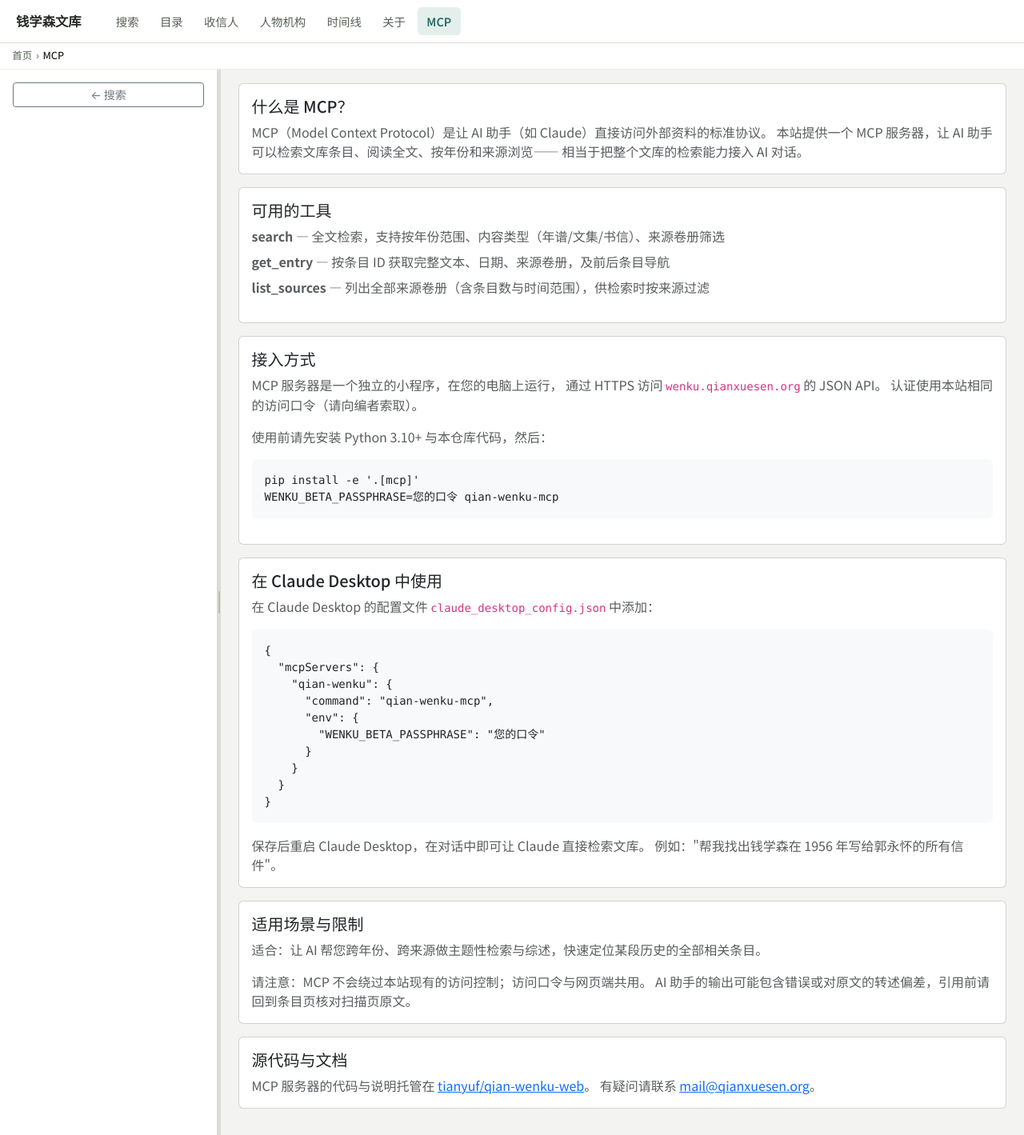
After one commit to tianyuf/qian-wenku-web, a Flask app: page /mcp in a window 1280 px wide. The commit adds this page. Shown: the whole page at 80% size. Run offline with Flask 3, Linux system fonts and the light colour scheme; some libraries are stand-ins or nearby versions.

Commit message:
Add /mcp usage guide page and navbar link
Introduces the MCP server to site visitors in Chinese: what it is,
which tools are exposed, how to install and configure (Claude Desktop
example), use cases, and caveats — auth is shared with the website,
and AI outputs should be verified against scanned pages.

```diff
--- a/src/qian_wenku_web/templates/base.html
+++ b/src/qian_wenku_web/templates/base.html
@@ -31,6 +31,7 @@
                 <a class="nav-link {% if request.path.startswith('/browse/entit') %}active{% endif %}" href="{{ url_for('views.browse_entities') }}">人物机构</a>
                 <a class="nav-link {% if request.path.startswith('/date') or request.path == '/timeline' %}active{% endif %}" href="{{ url_for('views.browse_timeline') }}">时间线</a>
                 <a class="nav-link {% if request.path == '/about' %}active{% endif %}" href="{{ url_for('views.about') }}">关于</a>
+                <a class="nav-link {% if request.path == '/mcp' %}active{% endif %}" href="{{ url_for('views.mcp_guide') }}">MCP</a>
                 {% if beta_auth_enabled %}
                 <form method="post" action="{{ url_for('logout') }}" class="logout-form">
                     <button type="submit" class="nav-link logout-button">退出</button>
--- /dev/null
+++ b/src/qian_wenku_web/templates/mcp.html
@@ -0,0 +1,105 @@
+{% extends "base.html" %}
+{% from 'breadcrumbs.html' import breadcrumbs %}
+
+{% block title %}MCP 接入 - 钱学森文库{% endblock %}
+
+{% block breadcrumbs %}
+{{ breadcrumbs([('首页', url_for('views.index')), ('MCP', None)]) }}
+{% endblock %}
+
+{% block content %}
+<aside class="sidebar-left">
+    <div class="filter-group">
+        <a href="{{ url_for('views.index') }}" class="btn btn-outline-secondary btn-sm w-100">← 搜索</a>
+    </div>
+</aside>
+
+<div class="resize-handle resize-handle-left"></div>
+
+<section class="content-center" id="main" role="main">
+    <div class="card mb-3">
+        <div class="card-body">
+            <h5 class="card-title">什么是 MCP？</h5>
+            <p class="card-text text-muted">
+                MCP（Model Context Protocol）是让 AI 助手（如 Claude）直接访问外部资料的标准协议。
+                本站提供一个 MCP 服务器，让 AI 助手可以检索文库条目、阅读全文、按年份和来源浏览——
+                相当于把整个文库的检索能力接入 AI 对话。
+            </p>
+        </div>
+    </div>
+
+    <div class="card mb-3">
+        <div class="card-body">
+            <h5 class="card-title">可用的工具</h5>
+            <ul class="list-unstyled text-muted">
+                <li class="mb-2"><strong>search</strong> — 全文检索，支持按年份范围、内容类型（年谱/文集/书信）、来源卷册筛选</li>
+                <li class="mb-2"><strong>get_entry</strong> — 按条目 ID 获取完整文本、日期、来源卷册，及前后条目导航</li>
+                <li class="mb-2"><strong>list_sources</strong> — 列出全部来源卷册（含条目数与时间范围），供检索时按来源过滤</li>
+            </ul>
+        </div>
+    </div>
+
+    <div class="card mb-3">
+        <div class="card-body">
+            <h5 class="card-title">接入方式</h5>
+            <p class="card-text text-muted">
+                MCP 服务器是一个独立的小程序，在您的电脑上运行，
+                通过 HTTPS 访问 <code>wenku.qianxuesen.org</code> 的 JSON API。
+                认证使用本站相同的访问口令（请向编者索取）。
+            </p>
+            <p class="card-text text-muted">
+                使用前请先安装 Python 3.10+ 与本仓库代码，然后：
+            </p>
+            <pre class="bg-light p-3 rounded"><code>pip install -e '.[mcp]'
+WENKU_BETA_PASSPHRASE=您的口令 qian-wenku-mcp</code></pre>
+        </div>
+    </div>
+
+    <div class="card mb-3">
+        <div class="card-body">
+            <h5 class="card-title">在 Claude Desktop 中使用</h5>
+            <p class="card-text text-muted">
+                在 Claude Desktop 的配置文件 <code>claude_desktop_config.json</code> 中添加：
+            </p>
+            <pre class="bg-light p-3 rounded"><code>{
+  "mcpServers": {
+    "qian-wenku": {
+      "command": "qian-wenku-mcp",
+      "env": {
+        "WENKU_BETA_PASSPHRASE": "您的口令"
+      }
+    }
+  }
+}</code></pre>
+            <p class="card-text text-muted">
+                保存后重启 Claude Desktop，在对话中即可让 Claude 直接检索文库。
+                例如："帮我找出钱学森在 1956 年写给郭永怀的所有信件"。
+            </p>
+        </div>
+    </div>
+
+    <div class="card mb-3">
+        <div class="card-body">
+            <h5 class="card-title">适用场景与限制</h5>
+            <p class="card-text text-muted">
+                适合：让 AI 帮您跨年份、跨来源做主题性检索与综述，快速定位某段历史的全部相关条目。
+            </p>
+            <p class="card-text text-muted mb-0">
+                请注意：MCP 不会绕过本站现有的访问控制；访问口令与网页端共用。
+                AI 助手的输出可能包含错误或对原文的转述偏差，引用前请回到条目页核对扫描页原文。
+            </p>
+        </div>
+    </div>
+
+    <div class="card mb-3">
+        <div class="card-body">
+            <h5 class="card-title">源代码与文档</h5>
+            <p class="card-text text-muted mb-0">
+                MCP 服务器的代码与说明托管在
+                <a href="https://github.com/tianyuf/qian-wenku-web">tianyuf/qian-wenku-web</a>。
+                有疑问请联系 <a href="mailto:mail@qianxuesen.org">mail@qianxuesen.org</a>。
+            </p>
+        </div>
+    </div>
+</section>
+{% endblock %}
--- a/src/qian_wenku_web/views.py
+++ b/src/qian_wenku_web/views.py
@@ -1303,3 +1303,9 @@ def about():
         stats['wenji_count'] = db.conn.execute("SELECT COUNT(*) FROM entries WHERE content_type='wenji'").fetchone()[0]
         stats['shuxin_count'] = db.conn.execute("SELECT COUNT(*) FROM entries WHERE content_type='shuxin'").fetchone()[0]
     return render_template('about.html', stats=stats)
+
+
+@views_bp.route('/mcp')
+def mcp_guide():
+    """MCP (Model Context Protocol) usage guide."""
+    return render_template('mcp.html')
```
